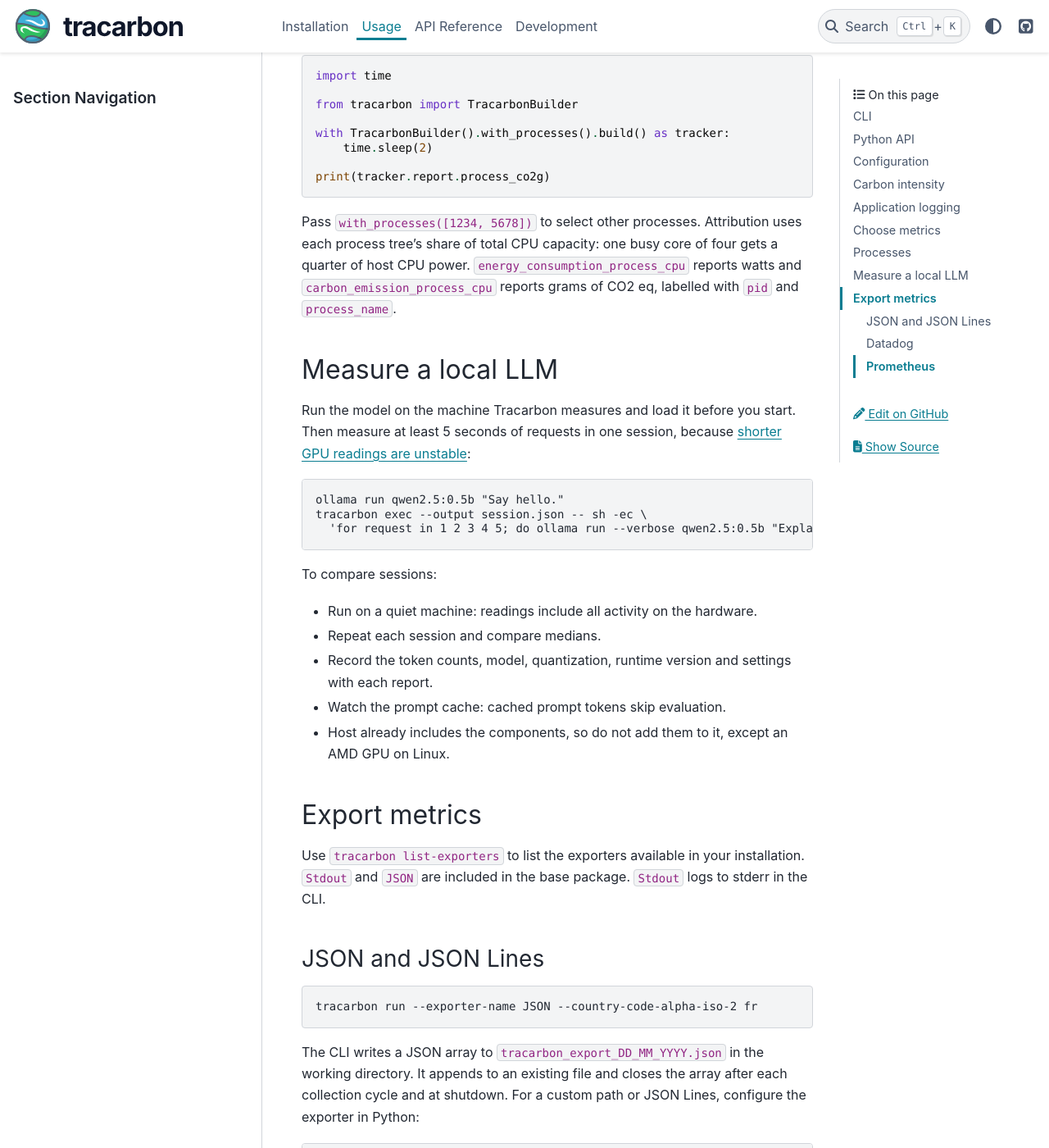
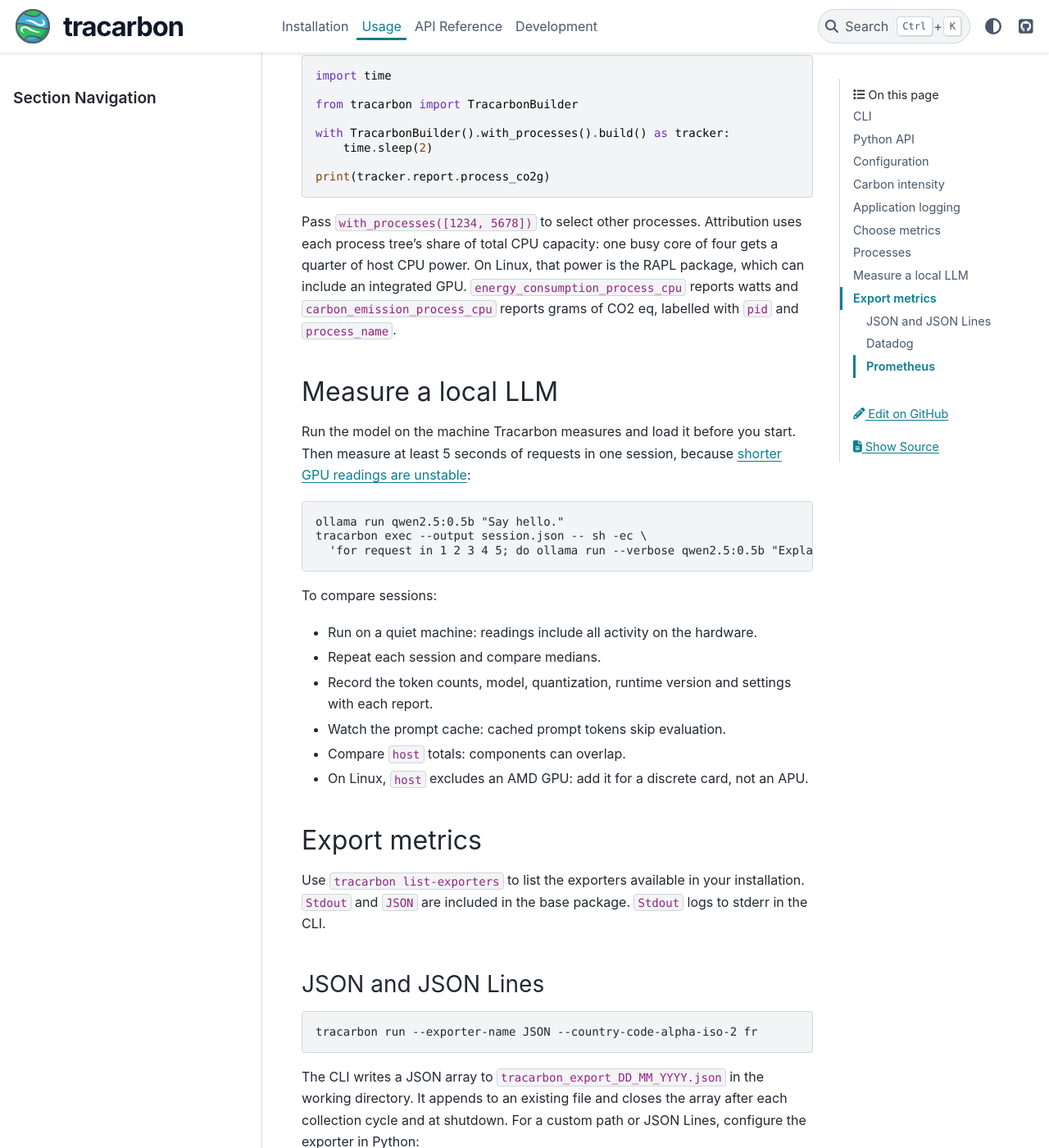
Before and after one commit to fvaleye/tracarbon, a Sphinx documentation site: the page built from docs/source/usage.rst, in a window 1280 px wide and 1400 px high, scrolled down 3905 px. Shown: the whole window at 82% size. Built offline with Sphinx 7.4.7 and the PyData theme 0.15.4, drawn with Linux system fonts in a browser that asks for light colours.

Commit message:
fix(rapl): measure CPU power as the full package (#569)

```diff
--- a/docs/source/usage.rst
+++ b/docs/source/usage.rst
@@ -193,6 +193,7 @@ In Python, track the current process with any exporter:
 
 Pass ``with_processes([1234, 5678])`` to select other processes. Attribution uses each process tree's
 share of total CPU capacity: one busy core of four gets a quarter of host CPU power.
+On Linux, that power is the RAPL package, which can include an integrated GPU.
 ``energy_consumption_process_cpu`` reports watts and ``carbon_emission_process_cpu`` reports grams
 of CO2 eq, labelled with ``pid`` and ``process_name``.
 
@@ -215,7 +216,8 @@ To compare sessions:
 - Repeat each session and compare medians.
 - Record the token counts, model, quantization, runtime version and settings with each report.
 - Watch the prompt cache: cached prompt tokens skip evaluation.
-- Host already includes the components, so do not add them to it, except an AMD GPU on Linux.
+- Compare ``host`` totals: components can overlap.
+- On Linux, ``host`` excludes an AMD GPU: add it for a discrete card, not an APU.
 
 Export metrics
 ==============
```
Also changed, not shown: README.md (+1 -1 lines), docs/source/decisions/0002-report-rapl-package-energy-as-cpu-power.rst (added, +41 -0 lines), 3 other files.
